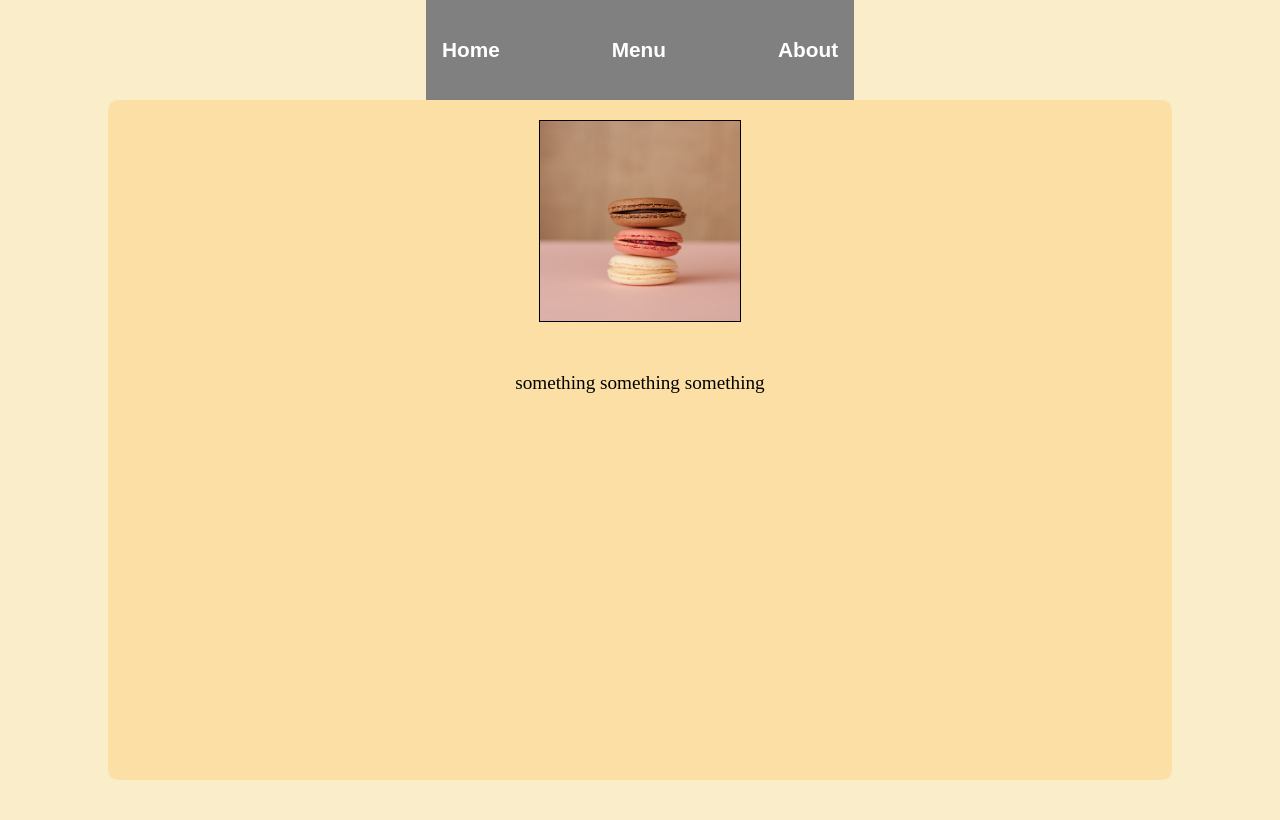
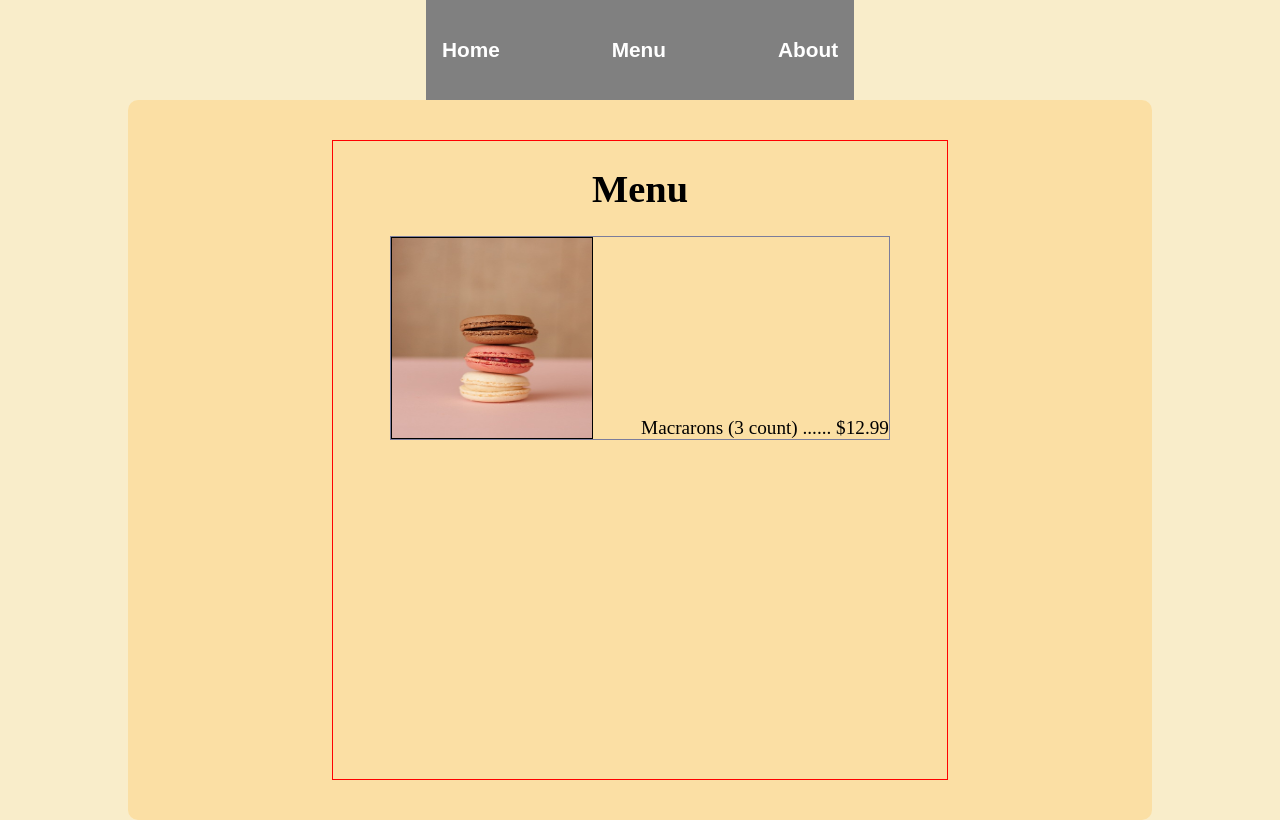
Before and after one commit to MSanouvo/mock-restaurant-page, a website built with webpack: page src/template.html in a window 1280 px wide. Both pictures are taken after a click on the button "Menu". Built offline with nearby package versions, Linux system fonts and the light colour scheme.

Commit message:
fixed basic layout of the menu page
- menu page didn't have a structured layout until
now
- added grid layout for the menu and set up column
for a pic and text

```diff
--- a/src/about.js
+++ b/src/about.js
@@ -4,7 +4,7 @@ function displayAbout(){
     header.textContent = 'About Us'
     const about = document.createElement('div')
     const aboutText = document.createElement('span')
-    aboutText.textContent = 'Treating the community since XXXX. Contact us for catering or custom orders.'
+    aboutText.textContent = 'Treating the community since XXXX. Contact us for catering or custom orders. Treating the community since XXXX. Contact us for catering or custom orders.'
     const contact = document.createElement('div')
     const contactNumber = document.createElement('span')
     const contactEmail = document.createElement('a')
@@ -16,8 +16,9 @@ function displayAbout(){
 
     about.classList.add('about')
     contact.classList.add('contact')
+    content.classList.add('about-us')
 
-    content.appendChild(header)
+    about.appendChild(header)
     about.appendChild(aboutText)
     contact.appendChild(contactHeader)
     contact.appendChild(contactNumber)
--- a/src/menu.js
+++ b/src/menu.js
@@ -1,14 +1,30 @@
 import macraonImage from "./images/macaron.jpg"
 
 function displayMenu(){
+    //header and main box
     const container = document.querySelector('#content')
+    const menu = document.createElement('div')
+    menu.classList.add('menu')
+    //sub box with all the menu items (pic and text)
+    const menuBox = document.createElement('div')
+    menuBox.classList.add('menu-box')
+
+    const header = document.createElement('h1')
+    header.textContent = 'Menu'
+
     const macaron = document.createElement('img')
+    macaron.classList.add('menu-img')
     macaron.src = macraonImage
+
     const macraonDescription = document.createElement('span')
-    macraonDescription.textContent = "something something something"
+    macraonDescription.classList.add('menu-text')
+    macraonDescription.textContent = "Macrarons (3 count) ...... $12.99"
 
-    container.appendChild(macaron)
-    container.appendChild(macraonDescription)
+    menu.appendChild(header)
+    menuBox.appendChild(macaron)
+    menuBox.appendChild(macraonDescription)
+    container.appendChild(menu)
+    menu.appendChild(menuBox)
 }
 
 export {displayMenu}
--- a/src/style.css
+++ b/src/style.css
@@ -27,11 +27,11 @@ button{
 }
 
 #content{
-    padding: 20px;
+    padding: 40px 0px;
     display: flex;
     flex-direction: column;
     align-items: center;
-    gap: 50px;
+    gap: 10px;
     background-color: rgba(253, 217, 148, 0.685);
     height: 80vh;
     width: 80%;
@@ -55,3 +55,39 @@ img{
     align-items: center;
     border-radius: 3px;
 }
+
+.menu{
+    display: flex;
+    flex-direction: column;
+    align-items: center;
+    height: 80vh;
+    width: 60%;
+    border: 1px solid red;
+}
+
+.menu-box{
+    display: grid;
+    gap: 20px;
+    grid-template-columns: 230px;
+    border: 1px solid rgb(123, 125, 155);
+}
+
+.menu-text{
+    align-self: end;
+    grid-column: 2;
+}
+
+.menu-img{
+    grid-column: 1;
+}
+
+.about{
+    display: flex;
+    flex-direction: column;
+    align-items: center;
+    width: 60%;
+}
+
+.about-us{
+    justify-content: space-between;
+}
```
